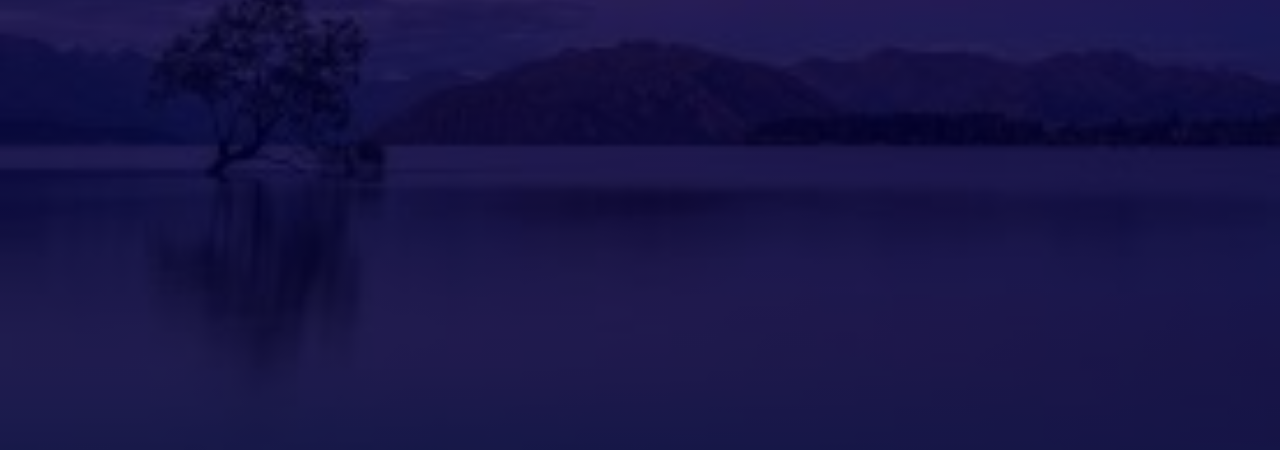
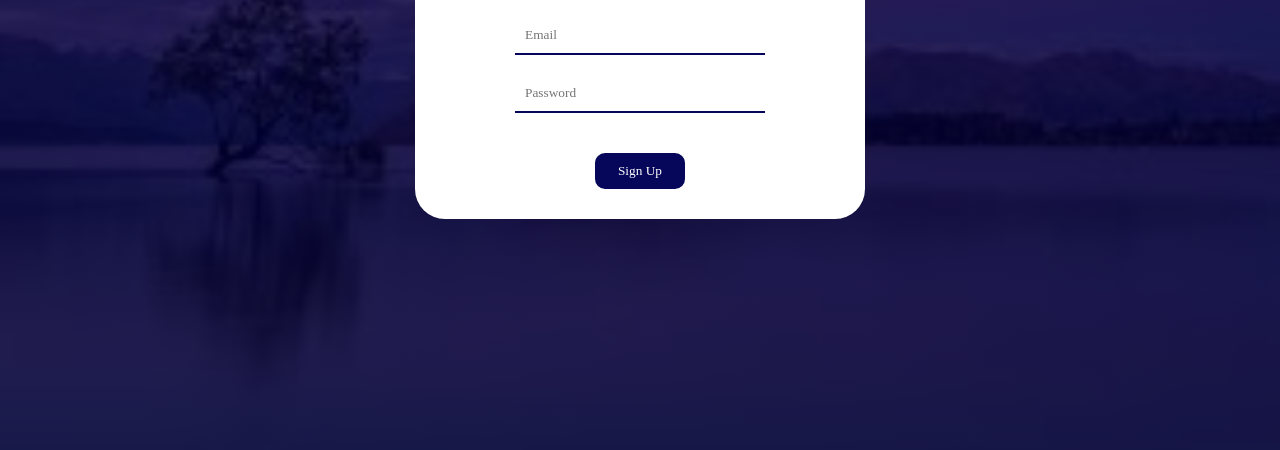
Before and after one commit to ChimarokeAmadi/OIBSIP, a plain HTML site: page Login Authentication/signup.html in a window 1280 px wide. Shown: the part 350-800 px from the top of the page. Drawn offline with Linux system fonts and the light colour scheme.

Commit message:
set input border to blue

```diff
--- a/Login Authentication/signup.html
+++ b/Login Authentication/signup.html
@@ -13,13 +13,13 @@
                 Sign Up
             </h1>
             <div class="form-field">
-                <input type="text" placeholder="username" id="username">
+                <input type="text" placeholder="Username" id="username">
             </div>
             <div class="form-field">
                 <input type="text" placeholder="Email" id="email">
             </div>
             <div class="form-field">
-                <input type="text" placeholder="password" id="password">
+                <input type="text" placeholder="Password" id="password">
             </div>
             <button id="sign-up" class="btn-primary">Sign Up</button>
         </div>
--- a/Login Authentication/style.css
+++ b/Login Authentication/style.css
@@ -6,6 +6,9 @@
 }
 
 .container {
+    display: flex;
+    justify-content: center;
+    align-items: center;
     width: 100%;
     height: 100vh;
     background-image: linear-gradient(rgb(0, 0, 50, 0.8), rgb(0, 0, 50, 0.8)), url(Assets/Images/download.jpg);
@@ -13,3 +16,47 @@
     background-size: cover;
     position: relative;
 }
+
+.form-box {
+    background-color: #fff;
+    width: 450px;
+    display: flex;
+    flex-direction: column;
+    align-items: center;
+    justify-content: center;
+    border-radius: 30px;
+    padding-top: 30px;
+    padding-bottom: 20px;
+}
+
+.form-box input {
+    margin: 10px;
+    padding: 10px;
+    border: none;
+    border-bottom: 2px solid rgb(6, 6, 90);
+    width: 250px;
+}
+
+.form-box h1 {
+    color: rgb(6, 6, 90);
+}
+
+.btn-primary:hover {
+ background-color: blue;
+ border: none;
+}
+
+.btn-primary {
+    border-radius: 10px;
+    width: 90px;
+    border: none;
+    background-color: rgb(6, 6, 90);
+    color: #fff;
+    cursor: pointer;
+}
+
+#sign-up {
+    margin: 10px;
+    margin-top: 30px;
+    padding: 10px;
+}
```
